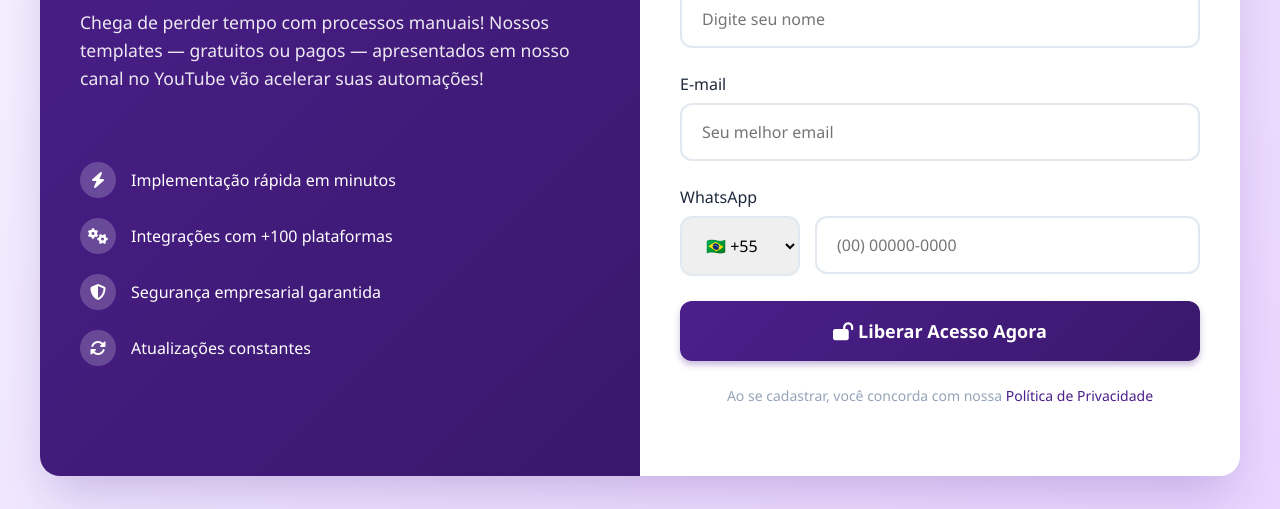
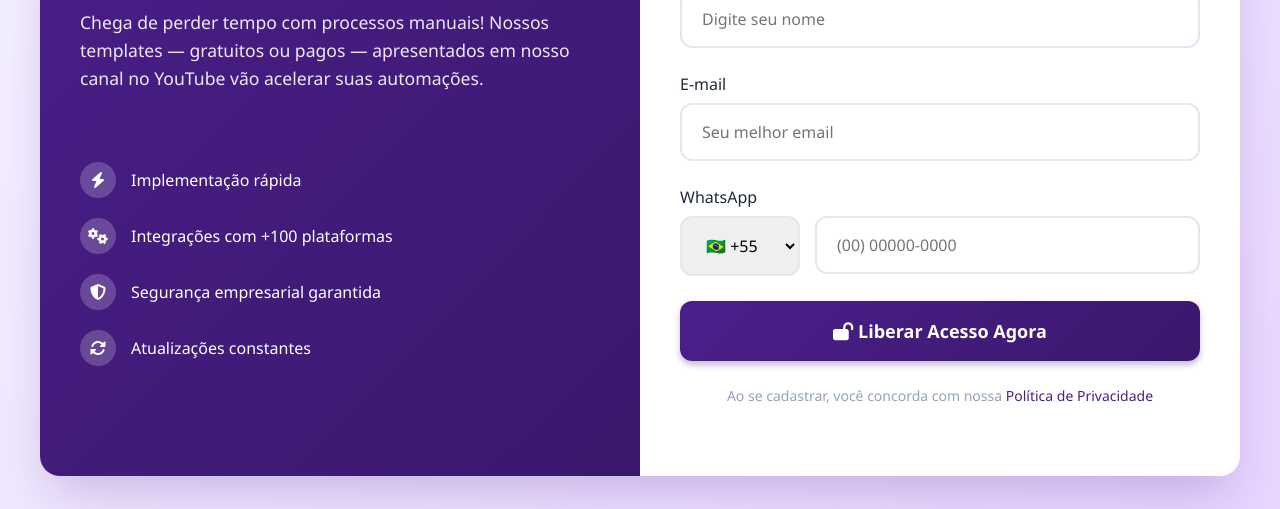
Before and after one commit to cbalbinos/lead-capture-n8n, a website: page public/index.html in a window 1280 px wide. Shown: the part 291-800 px from the top of the page. Drawn offline with Linux system fonts and the light colour scheme.

Commit message:
Update index.html

```diff
--- a/public/index.html
+++ b/public/index.html
@@ -275,11 +275,11 @@
                 <span>Vamos Automatizar</span>
             </div>
             <h1>Copie todos os nossos templates n8n</h1>
-            <p class="subtitle">Chega de perder tempo com processos manuais! Nossos templates — gratuitos ou pagos — apresentados em nosso canal no YouTube vão acelerar suas automações!</p>
+            <p class="subtitle">Chega de perder tempo com processos manuais! Nossos templates — gratuitos ou pagos — apresentados em nosso canal no YouTube vão acelerar suas automações.</p>
             <ul class="features">
                 <li>
                     <i class="fas fa-bolt"></i>
-                    <span>Implementação rápida em minutos</span>
+                    <span>Implementação rápida</span>
                 </li>
                 <li>
                     <i class="fas fa-cogs"></i>
```
